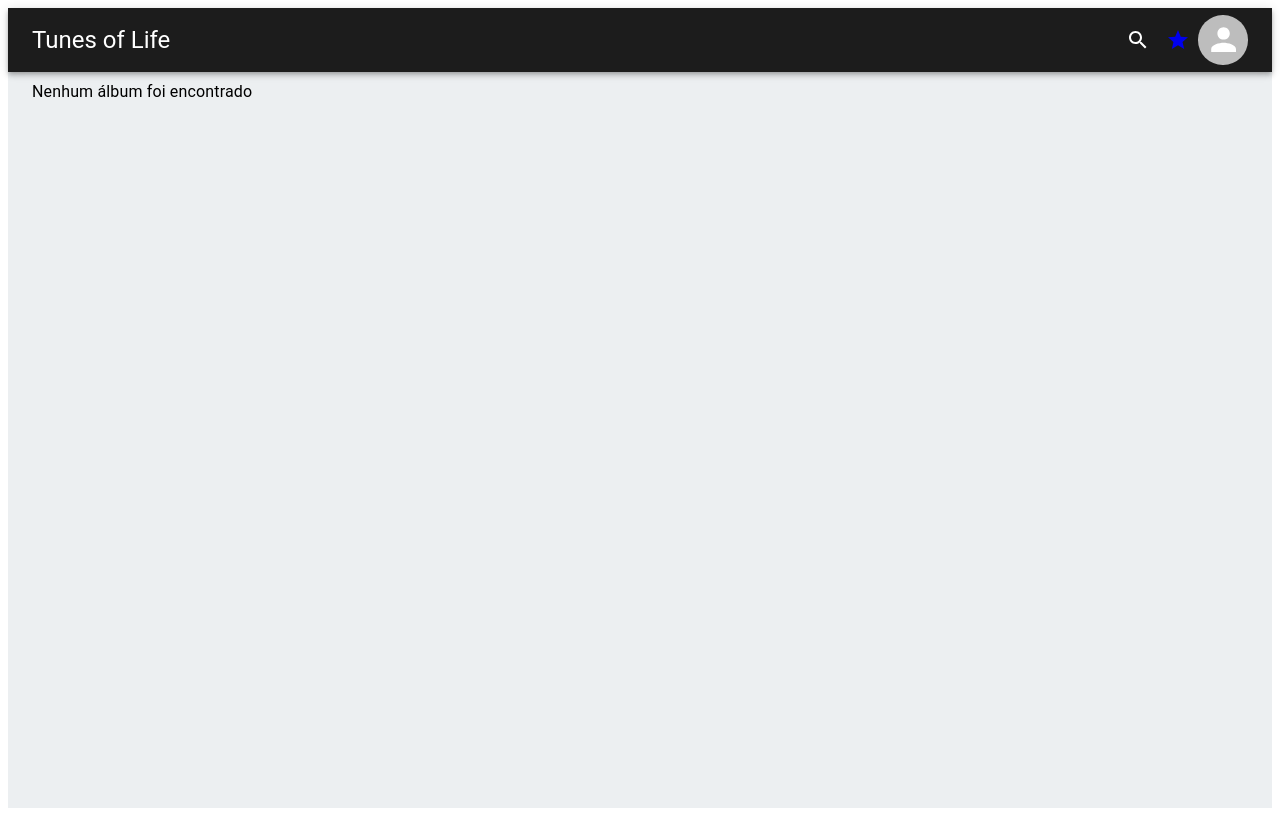
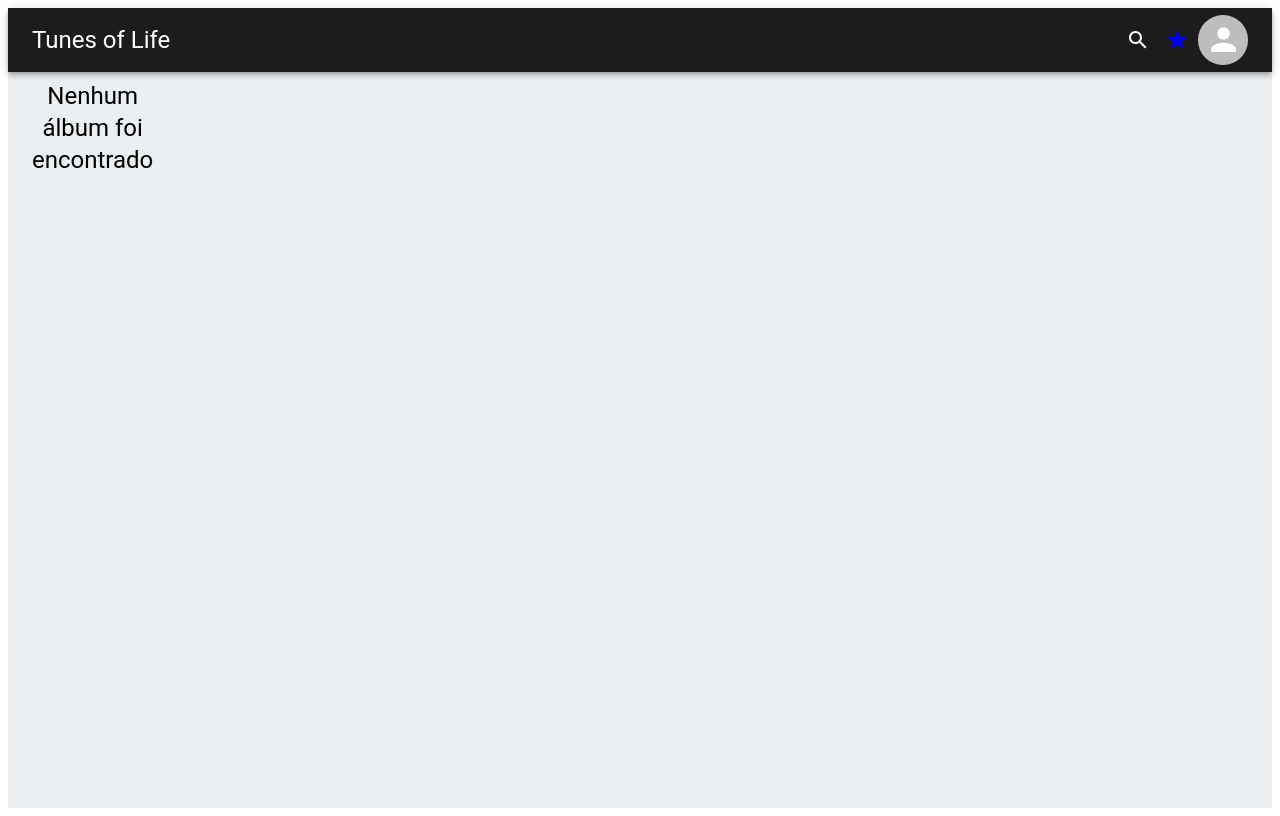
Before and after one commit to georgia-rocha/tunes-of-life, a Next.js app: page /search in a window 1280 px wide. Built offline with nearby package versions, Linux system fonts and the light colour scheme.

Commit message:
fix: padronizando style de typography em Search

```diff
--- a/src/pages/search/index.tsx
+++ b/src/pages/search/index.tsx
@@ -53,7 +53,13 @@ const Search: React.FC = () => {
             </List>
           </Grid>
         ) : (
-          <Typography variant="body1">Nenhum álbum foi encontrado</Typography>
+          <Typography
+            variant="h5"
+            component="caption"
+            gutterBottom
+          >
+            Nenhum álbum foi encontrado
+          </Typography>
         )}
       </Container>
     </Box>
```
